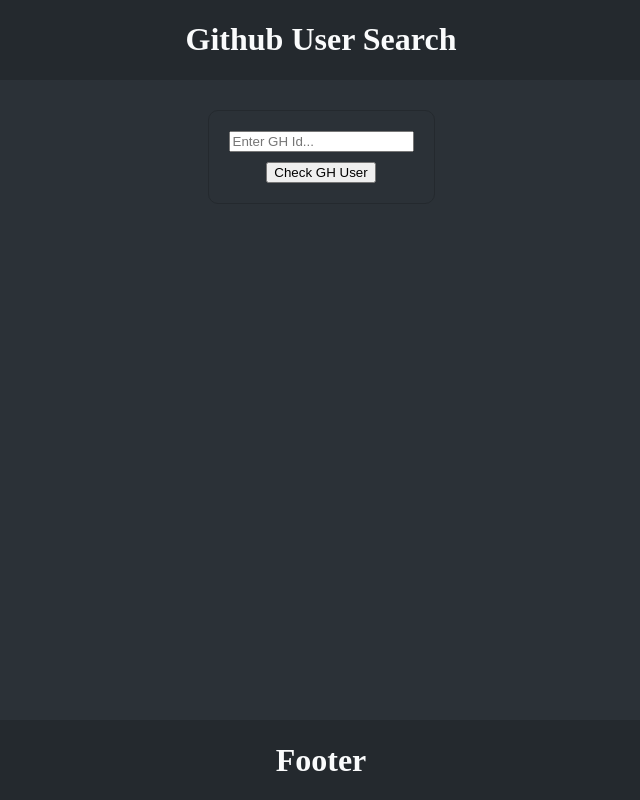
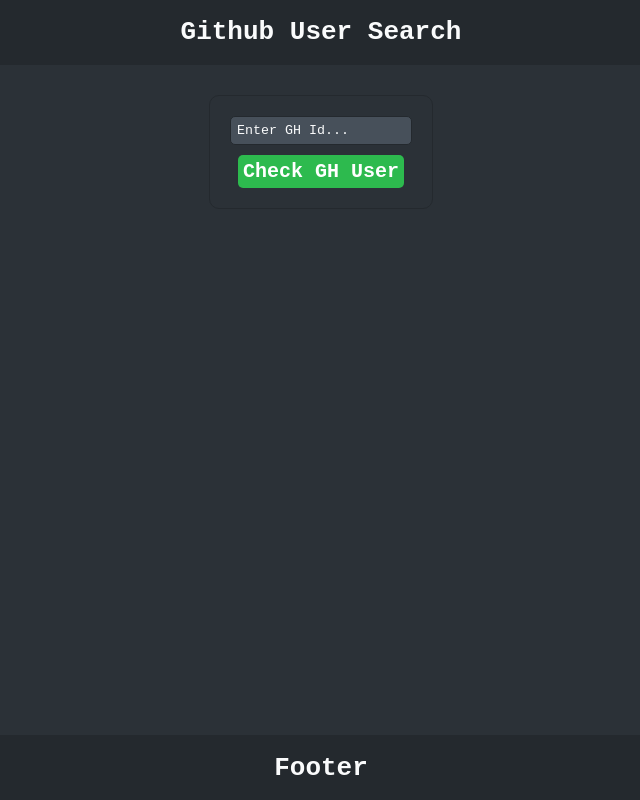
Before and after one commit to PythonicRhythm/Week7-Day3-App, an Angular app in the folder Week7-Day3-App/: page / in a window 1280 px wide. Shown: the whole page, without its empty margins (319-959 px from the left). Built offline with nearby package versions, Linux system fonts and the light colour scheme; no server answers.

Commit message:
stylized text input

```diff
--- a/Week7-Day3-App/src/app/app.component.css
+++ b/Week7-Day3-App/src/app/app.component.css
@@ -9,6 +9,7 @@
     align-items: center;
     justify-content: flex-start;
     height: 100vh;
+    font-family: monospace;
 }
 
 .nav {
@@ -38,6 +39,7 @@
    border: 1px solid rgb(36,41,46);
    padding: 20px;
    border-radius: 10px;
+   font-family: monospace;
 }
 
 .gh-search {
@@ -46,6 +48,48 @@
     align-items: center;
     justify-content: center;
     gap: 10px;
+    font-family: monospace;
+}
+
+.acc-id {
+    font-family: monospace;
+    padding: 6px;
+    outline-style: none;
+    border: 1px solid rgb(36,41,46);
+    border-radius: 5px;
+    transition: ease 0.25s;
+    background-color: rgb(71, 80, 90);
+    color: rgb(250,251,252);
+}
+
+.acc-id::placeholder {
+    color: rgb(250,251,252);
+}
+
+.acc-id:hover {
+    -webkit-transform: scale(1.05);
+}
+
+.acc-id:focus-within {
+    -webkit-transform: scale(1.05);
+}
+
+.gh-search-button {
+    border-radius: 5px;
+    border: none;
+    padding: 5px;
+    background-color: rgb(45,186,78);
+    color: rgb(255,255,255);
+    font-weight: bold;
+    font-size: 20px;
+    font-family: monospace;
+    transition: ease 0.25s;
+}
+
+.gh-search-button:hover {
+    cursor: pointer;
+    background-color: rgb(39, 161, 67);
+    -webkit-transform: scale(1.05);
 }
 
 .footer {
```
